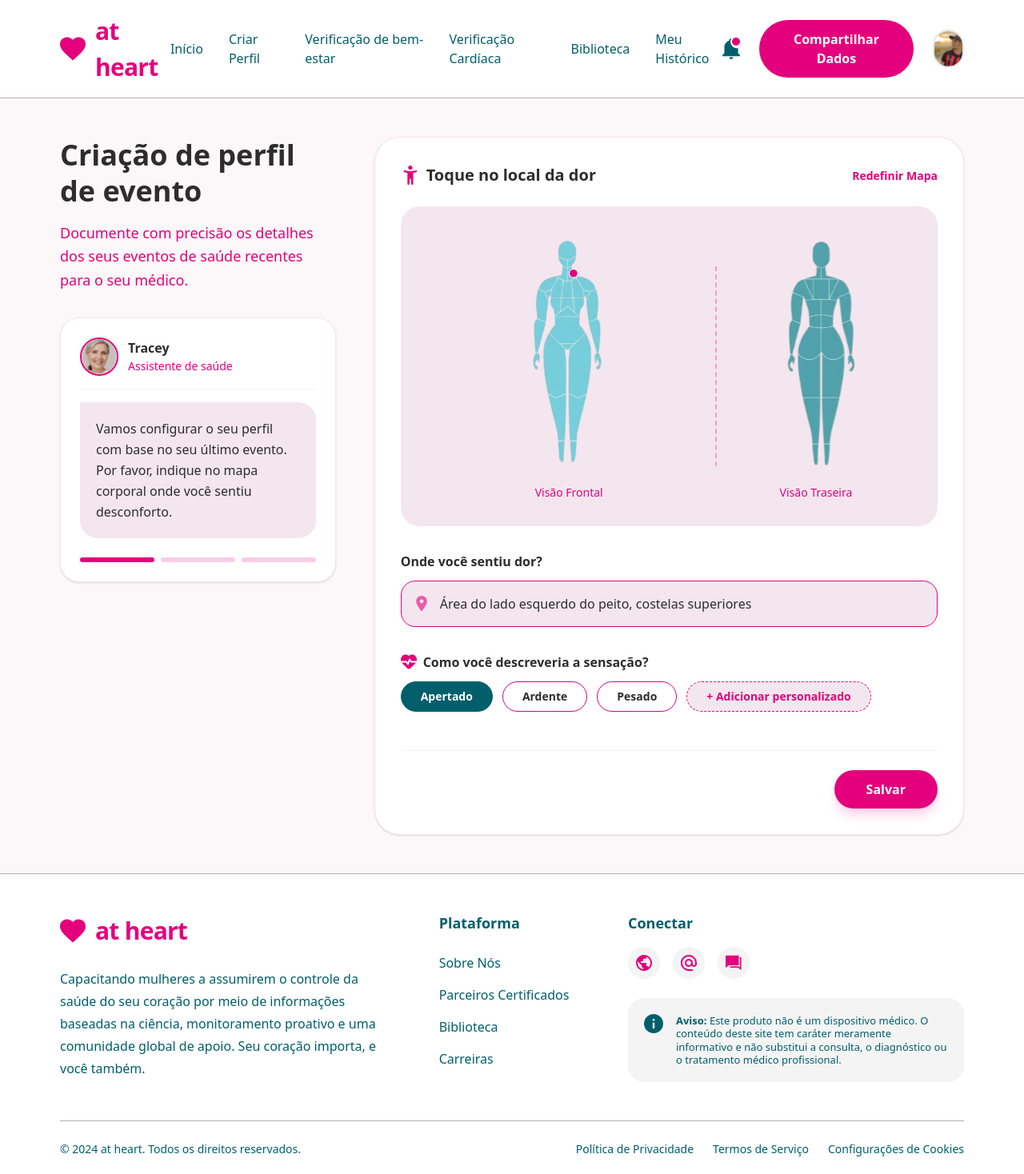
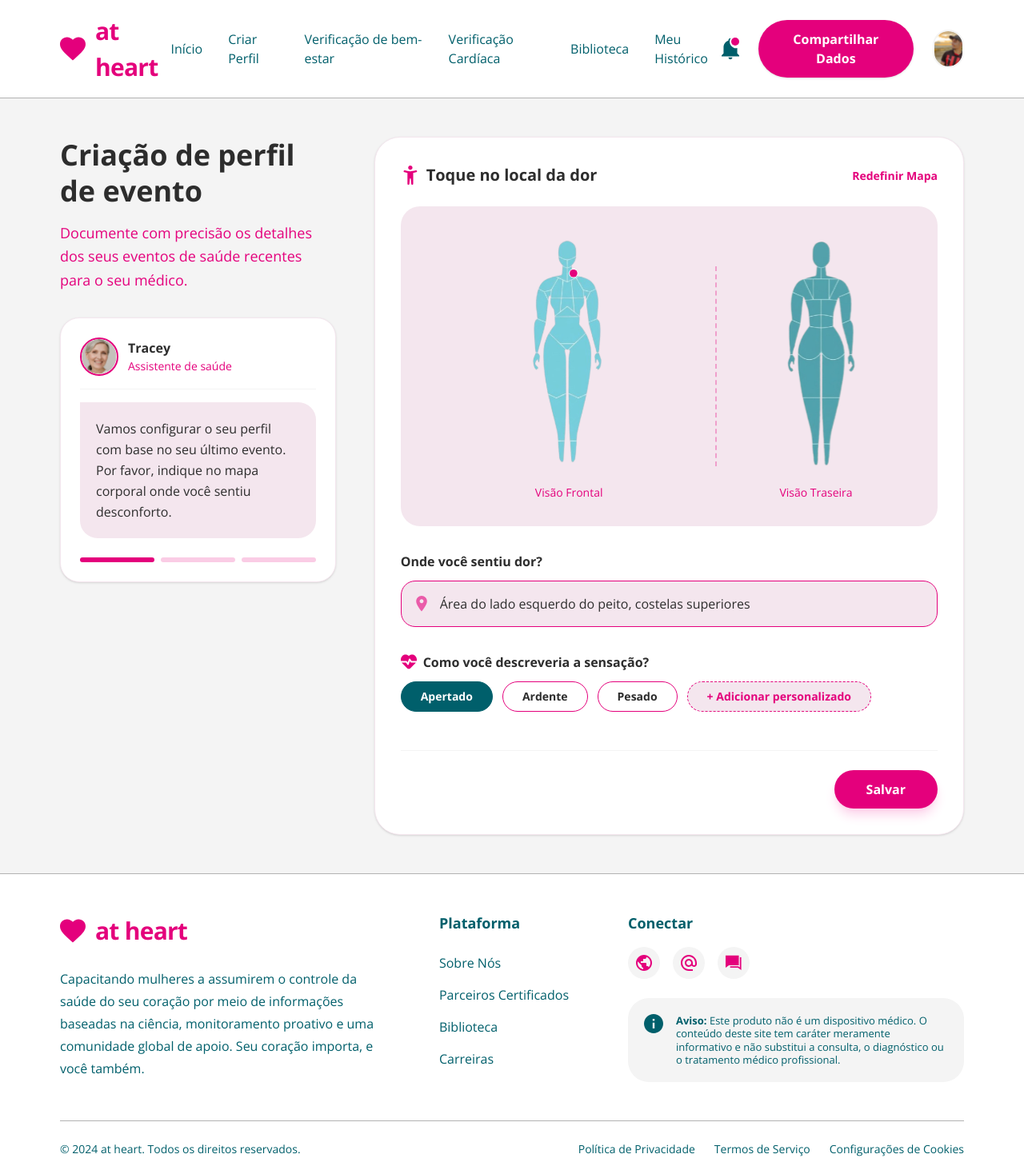
Before and after one commit to juniormieg/projeto-tec-web, a React (Vite) app: page /eventProfile in a window 1280 px wide. Shown: the top 1468 px of the page at 80% size. Built offline with nearby package versions, Linux system fonts and the light colour scheme.

Commit message:
feat: atualizacao de cores e fontes para o padrao do design system

```diff
--- a/src/components/event-profile/BodyMap.tsx
+++ b/src/components/event-profile/BodyMap.tsx
@@ -1,15 +1,14 @@
-
 export function BodyMap() {
   return (
-    <div className="bg-[#F4E6EE] bg-opacity-40 rounded-[24px] p-8 mb-8 flex justify-center items-center gap-8 md:gap-12">
+    <div className="bg-violeta-claro bg-opacity-40 rounded-[24px] p-8 mb-8 flex justify-center items-center gap-8 md:gap-12">
       <div className="flex flex-col items-center">
         <img src="/imgs/eventProfile/imgFront.svg" alt="Frente" className="h-75 object-contain" />
-        <span className="text-[#E4007C] text-sm mt-4 font-medium">Visão Frontal</span>
+        <span className="text-primary-pink text-sm mt-4 font-medium">Visão Frontal</span>
       </div>
-      <div className="h-62.5 border-l-2 border-dashed border-[#E4007C] opacity-30"></div>
+      <div className="h-62.5 border-l-2 border-dashed border-primary-pink opacity-30"></div>
       <div className="flex flex-col items-center">
         <img src="/imgs/eventProfile/imgBack.svg" alt="Trás" className="h-75 object-contain" />
-        <span className="text-[#E4007C] text-sm mt-4 font-medium">Visão Traseira</span>
+        <span className="text-primary-pink text-sm mt-4 font-medium">Visão Traseira</span>
       </div>
     </div>
   );
--- a/src/components/event-profile/ChatAssistant.tsx
+++ b/src/components/event-profile/ChatAssistant.tsx
@@ -27,12 +27,12 @@ export function ChatAssistant() {
   }, [api]);
 
   return (
-    <div className="bg-white rounded-[24px] p-6 shadow-sm border border-[#F4E6EE]">
-      <div className="flex items-center gap-3 mb-4 border-b border-[#F4F4F4] pb-4">
-        <img src="/imgs/traceyProfile.svg" alt="Tracey" className="w-12 h-12 rounded-full border-2 border-[#E4007C]" />
+    <div className="bg-white rounded-[24px] p-6 shadow-sm border border-violeta-claro">
+      <div className="flex items-center gap-3 mb-4 border-b border-primary-gray pb-4">
+        <img src="/imgs/traceyProfile.svg" alt="Tracey" className="w-12 h-12 rounded-full border-2 border-primary-pink" />
         <div>
-          <h3 className="text-[16px] font-bold text-[#2D2D2D]">Tracey</h3>
-          <p className="text-[14px] text-[#E4007C]">Assistente de saúde</p>
+          <h3 className="text-[16px] font-bold text-preto-suave">Tracey</h3>
+          <p className="text-[14px] text-primary-pink">Assistente de saúde</p>
         </div>
       </div>
 
@@ -48,8 +48,8 @@ export function ChatAssistant() {
         <CarouselContent>
           {messages.map((msg, index) => (
             <CarouselItem key={index}>
-              <div className="bg-[#F4E6EE] p-5 rounded-3xl rounded-tl-none min-h-30 flex items-center animate-in fade-in duration-700">
-                <p className="text-[16px] text-[#2D2D2D] leading-relaxed">{msg}</p>
+              <div className="bg-violeta-claro p-5 rounded-3xl rounded-tl-none min-h-30 flex items-center animate-in fade-in duration-700">
+                <p className="text-[16px] text-preto-suave leading-relaxed">{msg}</p>
               </div>
             </CarouselItem>
           ))}
@@ -62,7 +62,7 @@ export function ChatAssistant() {
             key={index}
             onClick={() => api?.scrollTo(index)}
             className={`h-1.5 flex-1 rounded-full transition-all duration-500 ease-in-out ${
-              current === index ? 'bg-[#E4007C]' : 'bg-[#E4007C] opacity-20 hover:opacity-40'
+              current === index ? 'bg-primary-pink' : 'bg-primary-pink opacity-20 hover:opacity-40'
             }`}
             aria-label={`Ir para mensagem ${index + 1}`}
           />
--- a/src/components/footer.tsx
+++ b/src/components/footer.tsx
@@ -1,58 +1,57 @@
 export default function Footer() {
   return (
-    <footer className="w-full bg-white border-t-[0.5px] border-[#66666680] font-sans">
+    <footer className="w-full bg-white border-t-[0.5px] border-ciza-medio/50">
 
       <div className="px-18.75 py-12 flex items-start justify-between gap-12">
 
         <div className="max-w-100">
-          {/* Logo (Reutilizando do Header) */}
           <div className="flex items-center gap-3 mb-6">
             <img
               src="/imgs/coracao.svg"
               alt="Logo Heart"
               className="w-8 h-8"
             />
-            <span className="text-[30px] font-bold text-[#E4007C] tracking-tight">
+            <span className="text-[30px] font-bold text-primary-pink tracking-tight">
               at heart
             </span>
           </div>
 
-          <p className="text-[16px] leading-7 text-[#005F6B]">
+          <p className="text-[16px] leading-7 text-primary-blue">
             Capacitando mulheres a assumirem o controle da saúde do seu coração por meio de informações baseadas na ciência, monitoramento proativo e uma comunidade global de apoio. Seu coração importa, e você também.
           </p>
         </div>
 
         <div className="flex flex-col gap-4">
-          <h3 className="text-[18px] font-bold text-[#005F6B] mb-2">Plataforma</h3>
+          <h3 className="text-[18px] font-bold text-primary-blue mb-2">Plataforma</h3>
 
-          <a href="#" className="text-[#005F6B] hover:text-[#E4007C] transition-colors">Sobre Nós</a>
-          <a href="#" className="text-[#005F6B] hover:text-[#E4007C] transition-colors">Parceiros Certificados</a>
-          <a href="#" className="text-[#005F6B] hover:text-[#E4007C] transition-colors">Biblioteca</a>
-          <a href="#" className="text-[#005F6B] hover:text-[#E4007C] transition-colors">Carreiras</a>
+          <a href="#" className="text-primary-blue hover:text-primary-pink transition-colors">Sobre Nós</a>
+          <a href="#" className="text-primary-blue hover:text-primary-pink transition-colors">Parceiros Certificados</a>
+          <a href="#" className="text-primary-blue hover:text-primary-pink transition-colors">Biblioteca</a>
+          <a href="#" className="text-primary-blue hover:text-primary-pink transition-colors">Carreiras</a>
         </div>
 
         <div className="max-w-105 flex flex-col gap-6">
 
           <div>
-            <h3 className="text-[18px] font-bold text-[#005F6B] mb-4">Conectar</h3>
+            <h3 className="text-[18px] font-bold text-primary-blue mb-4">Conectar</h3>
             <div className="flex gap-4">
-              <button className="w-10 h-10 rounded-full bg-[#F4F4F4] flex items-center justify-center hover:bg-gray-200 transition-colors">
+              <button className="w-10 h-10 rounded-full bg-primary-gray flex items-center justify-center hover:bg-gray-200 transition-colors">
                 <img src="/imgs/footer/mundo.svg" alt="Site" className="w-5 h-5" />
               </button>
-              <button className="w-10 h-10 rounded-full bg-[#F4F4F4] flex items-center justify-center hover:bg-gray-200 transition-colors">
+              <button className="w-10 h-10 rounded-full bg-primary-gray flex items-center justify-center hover:bg-gray-200 transition-colors">
                 <img src="/imgs/footer/email.svg" alt="Email" className="w-5 h-5" />
               </button>
-              <button className="w-10 h-10 rounded-full bg-[#F4F4F4] flex items-center justify-center hover:bg-gray-200 transition-colors">
+              <button className="w-10 h-10 rounded-full bg-primary-gray flex items-center justify-center hover:bg-gray-200 transition-colors">
                 <img src="/imgs/footer/chat.svg" alt="Chat" className="w-5 h-5" />
               </button>
             </div>
           </div>
 
-          <div className="bg-[#F4F4F4] rounded-[20px] p-5 flex gap-4 items-start">
+          <div className="bg-primary-gray rounded-4xl p-5 flex gap-4 items-start">
              <div className="min-w-6">
                <img src="/imgs/footer/i.svg" alt="Informação" className="w-6 h-6" />
              </div>
-             <p className="text-[13px] text-[#005F6B] leading-tight">
+             <p className="text-[13px] text-primary-blue leading-tight">
                <span className="font-bold">Aviso:</span> Este produto não é um dispositivo médico. O conteúdo deste site tem caráter meramente informativo e não substitui a consulta, o diagnóstico ou o tratamento médico profissional.
              </p>
           </div>
@@ -62,15 +61,15 @@ export default function Footer() {
       </div>
 
 
-      <div className="border-t-[0.5px] border-[#66666680] mx-18.75"></div>
+      <div className="border-t-[0.5px] border-ciza-medio/50 mx-18.75"></div>
 
-      <div className="px-18.75 py-6 flex items-center justify-between text-[14px] text-[#005F6B]">
+      <div className="px-18.75 py-6 flex items-center justify-between text-[14px] text-primary-blue">
         <span>© 2024 at heart. Todos os direitos reservados.</span>
 
         <div className="flex gap-6">
-          <a href="#" className="hover:text-[#E4007C] transition-colors">Política de Privacidade</a>
-          <a href="#" className="hover:text-[#E4007C] transition-colors">Termos de Serviço</a>
-          <a href="#" className="hover:text-[#E4007C] transition-colors">Configurações de Cookies</a>
+          <a href="#" className="hover:text-primary-pink transition-colors">Política de Privacidade</a>
+          <a href="#" className="hover:text-primary-pink transition-colors">Termos de Serviço</a>
+          <a href="#" className="hover:text-primary-pink transition-colors">Configurações de Cookies</a>
         </div>
       </div>
 
--- a/src/components/header.tsx
+++ b/src/components/header.tsx
@@ -1,7 +1,6 @@
-
 export default function Header() {
   return (
-    <header className="w-full bg-white border-b-[0.5px] border-[#66666680] px-18.75 py-4 font-sans">
+    <header className="w-full bg-white border-b-[0.5px] border-ciza-medio/50 px-18.75 py-4">
 
       <div className="w-full flex items-center justify-between">
 
@@ -11,32 +10,32 @@ export default function Header() {
             alt="Logo Heart"
             className="w-8 h-8"
           />
-          <span className="text-[30px] font-bold text-[#E4007C] tracking-tight">
+          <span className="text-[30px] font-bold text-primary-pink tracking-tight">
             at heart
           </span>
         </div>
 
-        <nav className="flex items-center gap-8 text-[16px] text-[#005F6B] font-normal">
-          <a href="#" className="hover:text-[#E4007C] transition-colors">Início</a>
-          <a href="/eventProfile" className="hover:text-[#E4007C] transition-colors">Criar Perfil</a>
-          <a href="/wellnessCheck" className="hover:text-[#E4007C] transition-colors">Verificação de bem-estar</a>
-          <a href="#" className="hover:text-[#E4007C] transition-colors">Verificação Cardíaca</a>
-          <a href="/wellnessLibrary" className="hover:text-[#E4007C] transition-colors">Biblioteca</a>
-          <a href="#" className="hover:text-[#E4007C] transition-colors">Meu Histórico</a>
+        <nav className="flex items-center gap-8 text-[16px] text-primary-blue font-normal">
+          <a href="#" className="hover:text-primary-pink transition-colors">Início</a>
+          <a href="/eventProfile" className="hover:text-primary-pink transition-colors">Criar Perfil</a>
+          <a href="/wellnessCheck" className="hover:text-primary-pink transition-colors">Verificação de bem-estar</a>
+          <a href="#" className="hover:text-primary-pink transition-colors">Verificação Cardíaca</a>
+          <a href="/wellnessLibrary" className="hover:text-primary-pink transition-colors">Biblioteca</a>
+          <a href="#" className="hover:text-primary-pink transition-colors">Meu Histórico</a>
         </nav>
 
         <div className="flex items-center gap-6">
 
-          <button className="text-[#005F6B] hover:opacity-80 transition-opacity relative">
+          <button className="text-primary-blue hover:opacity-80 transition-opacity relative">
              <img src="/imgs/header/sino.svg" alt="Notificações" className="w-7 h-7" />
-            <span className="absolute top-0 right-0 block h-2.5 w-2.5 rounded-full ring-2 ring-white bg-[#E4007C]"></span>
+            <span className="absolute top-0 right-0 block h-2.5 w-2.5 rounded-full ring-2 ring-white bg-primary-pink"></span>
           </button>
 
-          <button className="bg-[#E4007C] text-white font-bold text-base px-8 py-3 rounded-full hover:bg-opacity-90 transition-all shadow-sm">
+          <button className="bg-primary-pink text-white font-bold text-base px-8 py-3 rounded-full hover:bg-opacity-90 transition-all shadow-sm">
             Compartilhar Dados
           </button>
 
-          <div className="w-12 h-12 rounded-full overflow-hidden border-2 border-gray-200 cursor-pointer">
+          <div className="w-12 h-12 rounded-full overflow-hidden border-2 border-primary-gray cursor-pointer">
              <img src="/imgs/header/profile.svg" alt="Perfil" className="w-full h-full object-cover" />
           </div>
 
--- a/src/index.css
+++ b/src/index.css
@@ -42,12 +42,19 @@
   --color-sidebar-accent-foreground: var(--sidebar-accent-foreground);
   --color-sidebar-border: var(--sidebar-border);
   --color-sidebar-ring: var(--sidebar-ring);
+
+  --font-sans: "Open Sans", sans-serif;
 }
 
 @theme {
   --color-primary-pink: #E4007C;
   --color-primary-blue: #005F6B;
   --color-primary-gray: #F4F4F4;
+  --color-verde-lima: #C6D654;
+  --color-branco-puro: #FFFFFF;
+  --color-preto-suave: #2D2D2D;
+  --color-ciza-medio: #666666;
+  --color-violeta-claro: #F4E6EE;
 }
 
 :root {
@@ -124,6 +131,6 @@
     @apply border-border outline-ring/50;
   }
   body {
-    @apply bg-background text-foreground;
+    @apply bg-background text-foreground font-sans;
   }
 }
--- a/src/pages/eventProfile.tsx
+++ b/src/pages/eventProfile.tsx
@@ -22,8 +22,8 @@ export default function EventProfile() {
 
 	return (
 		<div>
-      <Header />
-			<div className="w-full min-h-screen bg-[#FCF8FA] font-sans relative">
+			<Header />
+			<div className="w-full min-h-screen bg-primary-gray relative">
 				<AddSymptomModal
 					isOpen={isModalOpen}
 					onClose={() => setIsModalOpen(false)}
@@ -33,10 +33,10 @@ export default function EventProfile() {
 				<div className="max-w-360 mx-auto px-5 lg:px-18.75 py-12 grid grid-cols-1 lg:grid-cols-12 gap-12">
 					<div className="lg:col-span-4 flex flex-col gap-8">
 						<div>
-							<h1 className="text-[36px] font-extrabold text-[#2D2D2D] leading-tight mb-4">
+							<h1 className="text-[36px] font-extrabold text-preto-suave leading-tight mb-4">
 								Criação de perfil <br /> de evento
 							</h1>
-							<p className="text-[18px] text-[#E4007C] font-normal leading-relaxed">
+							<p className="text-[18px] text-primary-pink font-normal leading-relaxed">
 								Documente com precisão os detalhes dos seus eventos de saúde
 								recentes para o seu médico.
 							</p>
@@ -45,7 +45,7 @@ export default function EventProfile() {
 						<ChatAssistant />
 					</div>
 
-					<div className="lg:col-span-8 bg-white rounded-[32px] p-8 shadow-sm border border-[#F4E6EE]">
+					<div className="lg:col-span-8 bg-white rounded-[32px] p-8 shadow-sm border border-violeta-claro">
 						<div className="flex justify-between items-center mb-6">
 							<div className="flex items-center gap-2">
 								<img
@@ -53,11 +53,11 @@ export default function EventProfile() {
 									alt="Icon"
 									className="w-6 h-6"
 								/>
-								<h2 className="text-[20px] font-bold text-[#2D2D2D]">
+								<h2 className="text-[20px] font-bold text-preto-suave">
 									Toque no local da dor
 								</h2>
 							</div>
-							<button className="text-[14px] font-bold text-[#E4007C] hover:underline">
+							<button className="text-[14px] font-bold text-primary-pink hover:underline">
 								Redefinir Mapa
 							</button>
 						</div>
@@ -65,7 +65,7 @@ export default function EventProfile() {
 						<BodyMap />
 
 						<div className="mb-8">
-							<label className="block text-[16px] font-bold text-[#2D2D2D] mb-3">
+							<label className="block text-[16px] font-bold text-preto-suave mb-3">
 								Onde você sentiu dor?
 							</label>
 							<div className="relative">
@@ -79,13 +79,13 @@ export default function EventProfile() {
 								<input
 									type="text"
 									defaultValue="Área do lado esquerdo do peito, costelas superiores"
-									className="w-full bg-[#F4E6EE] bg-opacity-50 border border-[#E4007C] border-opacity-20 rounded-2xl py-4 pl-12 pr-4 text-[#2D2D2D] focus:outline-none focus:border-[#E4007C]"
+									className="w-full bg-violeta-claro bg-opacity-50 border border-primary-pink border-opacity-20 rounded-2xl py-4 pl-12 pr-4 text-preto-suave focus:outline-none focus:border-primary-pink"
 								/>
 							</div>
 						</div>
 
 						<div className="mb-12">
-							<label className="flex items-center gap-2 text-[16px] font-bold text-[#2D2D2D] mb-3">
+							<label className="flex items-center gap-2 text-[16px] font-bold text-preto-suave mb-3">
 								<img
 									src="/imgs/eventProfile/heartIcon.svg"
 									alt="Heart"
@@ -94,37 +94,36 @@ export default function EventProfile() {
 								Como você descreveria a sensação?
 							</label>
 							<div className="flex flex-wrap gap-3">
-								{symptomsList.map(tag => (
+								{symptomsList.map((tag) => (
 									<button
 										key={tag}
 										onClick={() => setSelectedSymptom(tag)}
-										className={`px-6 py-2 rounded-full font-bold text-sm transition-all border ${
-											selectedSymptom === tag
-												? "bg-[#005F6B] text-white border-[#005F6B]"
-												: "bg-white text-[#2D2D2D] border-[#E4007C] border-opacity-30 hover:border-[#005F6B]"
-										}`}
+										className={`px-6 py-2 rounded-full font-bold text-sm transition-all border ${selectedSymptom === tag
+												? "bg-primary-blue text-white border-primary-blue"
+												: "bg-white text-preto-suave border-primary-pink border-opacity-30 hover:border-primary-blue"
+											}`}
 									>
 										{tag}
 									</button>
 								))}
 								<button
 									onClick={() => setIsModalOpen(true)}
-									className="px-6 py-2 rounded-full font-bold text-sm bg-[#F4E6EE] bg-opacity-30 text-[#E4007C] border border-dashed border-[#E4007C] hover:bg-opacity-50 transition-all"
+									className="px-6 py-2 rounded-full font-bold text-sm bg-violeta-claro bg-opacity-30 text-primary-pink border border-dashed border-primary-pink hover:bg-opacity-50 transition-all"
 								>
 									+ Adicionar personalizado
 								</button>
 							</div>
 						</div>
 
-						<div className="flex justify-end border-t border-[#F4F4F4] pt-6">
-							<button className="bg-[#E4007C] text-white font-bold text-[16px] px-10 py-3 rounded-full hover:bg-opacity-90 shadow-lg shadow-pink-200 transition-all transform hover:scale-105">
+						<div className="flex justify-end border-t border-primary-gray pt-6">
+							<button className="bg-primary-pink text-white font-bold text-[16px] px-10 py-3 rounded-full hover:bg-opacity-90 shadow-lg shadow-pink-200 transition-all transform hover:scale-105">
 								Salvar
 							</button>
 						</div>
 					</div>
 				</div>
 			</div>
-      <Footer />
+			<Footer />
 		</div>
 	);
 }
--- a/src/pages/home.tsx
+++ b/src/pages/home.tsx
@@ -18,7 +18,7 @@ export default function Home() {
 					<h1 className="text-5xl font-bold">Bem vindo de volta!</h1>
 					<span className="text-slate-500 text-xl">
 						novo por aqui?{" "}
-						<Link to="/register" className="text-[#005F6B]">
+						<Link to="/register" className="text-primary-blue">
 							Cadastre-se
 						</Link>
 					</span>
@@ -27,7 +27,7 @@ export default function Home() {
 					<Input type="email" label="Email" />
 					<Input type="password" label="Sua senha" />
 				</div>
-				<button onClick={()=> navigate("/wellnessCheck")} className="bg-[#005F6B] text-white px-4 py-2 rounded-xl w-122.5 h-12.5 font-bold">
+				<button onClick={()=> navigate("/wellnessCheck")} className="bg-primary-blue text-white px-4 py-2 rounded-xl w-122.5 h-12.5 font-bold">
 					Entrar
 				</button>
 				<div className="flex justify-between w-122.5">
@@ -35,7 +35,7 @@ export default function Home() {
 						{" "}
 						<input type="checkbox" /> Lembrar de mim
 					</label>
-					<Link to="/forgot-password" className="text-[#005F6B]">
+					<Link to="/forgot-password" className="text-primary-blue">
 						Esqueceu sua senha?
 					</Link>
 				</div>
--- a/src/pages/wellnessLibrary.tsx
+++ b/src/pages/wellnessLibrary.tsx
@@ -26,8 +26,8 @@ export default function WellnessLibrary() {
 								className="
                   text-primary-blue
                   bg-white
-                  w-[450px]
-                  h-[40px]
+                  w-112.5
+                  h-10
                   rounded-2xl
                   pl-9
                   pr-3
```
Also changed, not shown: src/components/event-profile/AddSymptomModal.tsx (+6 -6 lines), src/pages/register.tsx (+5 -5 lines), src/pages/wellnessCheck.tsx (+7 -7 lines).
